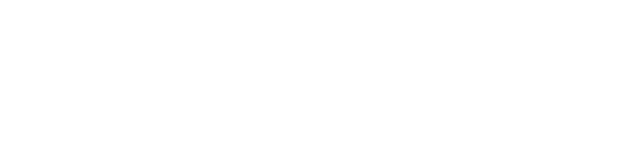
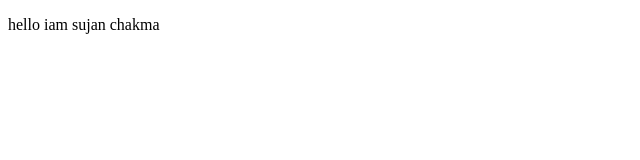
Before and after one commit to sujanchakma1/my-github, a plain HTML site: page index.html in a window 1280 px wide. Shown: the whole page, without its empty margins (0-640 px from the left). Drawn offline with Linux system fonts and the light colour scheme.

Commit message:
add my p tag

```diff
--- a/index.html
+++ b/index.html
@@ -6,6 +6,6 @@
   <title>my first ever github repo</title>
 </head>
 <body>
-
+  <p>hello iam sujan chakma</p>
 </body>
 </html>
```
